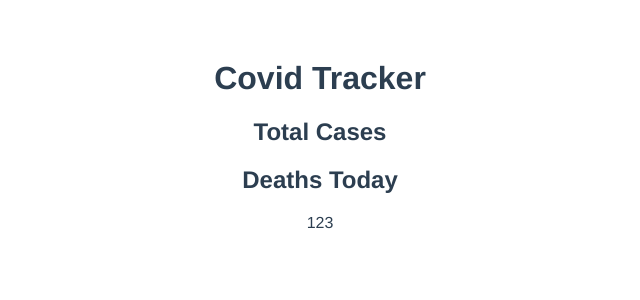
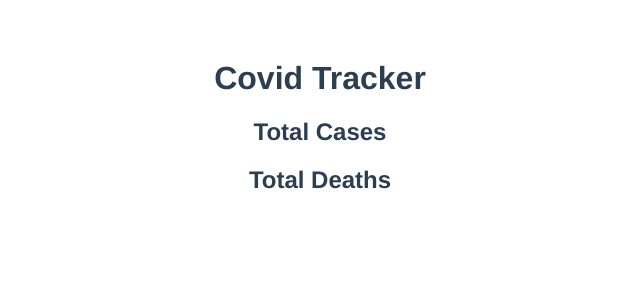
Before and after one commit to neelypan/COVID-Tracker, a Vue app: page / in a window 1280 px wide. Shown: the top 300 px of the page, without its empty margins (320-960 px from the left). Built offline with nearby package versions, Linux system fonts and the light colour scheme; no server answers.

Commit message:
Added the total amount of deaths

```diff
--- a/src/components/Deaths.vue
+++ b/src/components/Deaths.vue
@@ -1,6 +1,33 @@
 <template>
   <div class="div">
-    <h2>Deaths Today</h2>
-    <p>123</p>
+    <h2>Total Deaths</h2>
+    <p>{{ data }}</p>
   </div>
 </template>
+
+<script setup lang="ts">
+import { onMounted, ref } from 'vue';
+
+const data = ref(null);
+
+const fetchData = async () => {
+  const res = await fetch('https://disease.sh/v3/covid-19/all/');
+  const json = await res.json();
+
+  return json.deaths;
+};
+
+const processData = () => {
+  fetchData()
+    .then(
+      (val) =>
+        // TODO: get the data to only update if the number is different
+        (data.value = val.toLocaleString('en-US'))
+    )
+    .catch((err) => console.error(err));
+};
+
+onMounted(processData);
+</script>
+
+<style scoped></style>
```
